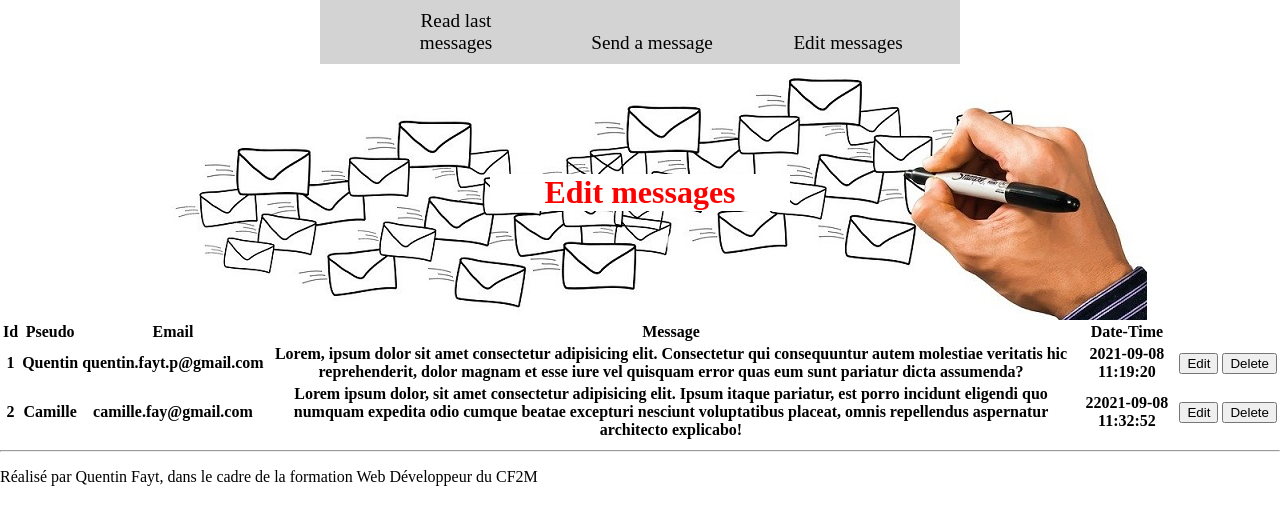
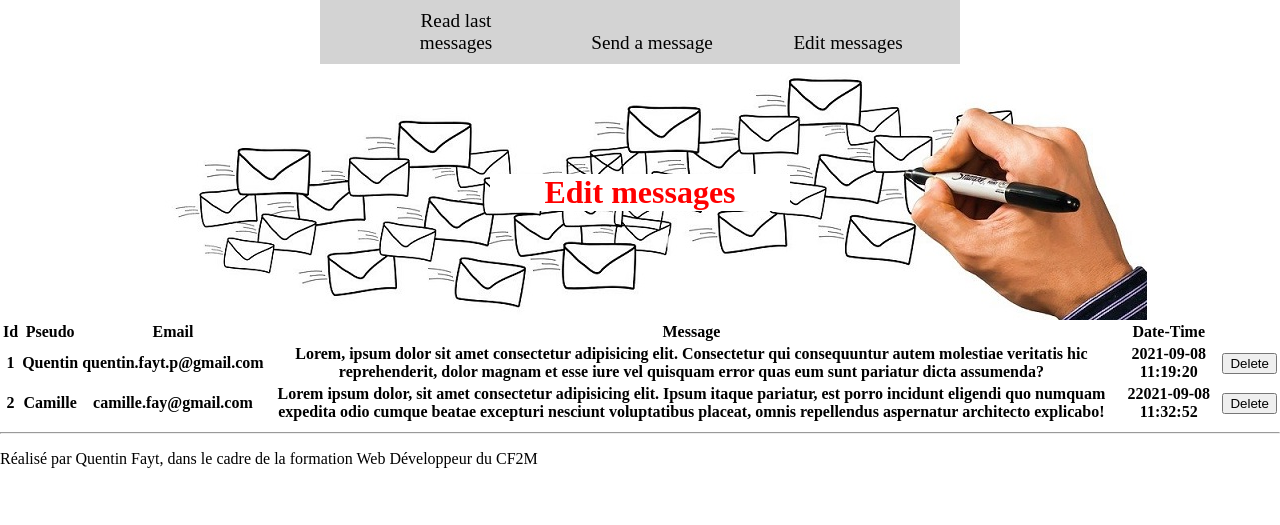
Before and after one commit to QuentinFayt/guest_book, a PHP site: page /editing.php in a window 1280 px wide. Shown: the top 525 px of the page. Run offline with PHP 8.4, Linux system fonts and the light colour scheme; lists and menus that the app fills with data are empty.

Commit message:
adding comment sql requests

```diff
--- a/editing.php
+++ b/editing.php
@@ -30,12 +30,11 @@
                 <th>Message</th>
                 <th>Date-Time</th>
                 <th>
-                    <!-- Edit -->
-                </th>
-                <th>
-                    <!-- Delete -->
+                    <!-- Delete with a button that will send a request like DELETE FROM `messages` WHERE id = X
+                    x will be the message we want to erase-->
                 </th>
             </tr>
+            <!-- will get the informations from the DB by a request like SELECT * FROM `messages` ORDER BY `id` DESC that will order it from the newer to the older-->
             <!-- On va boucler sur chaque nouvelle ligne pour chaque message présent dans la base de données plutôt que d'afficher en dur X messages -->
             <!-- Content rows -->
             <tr>
@@ -44,7 +43,6 @@
                 <th>quentin.fayt.p@gmail.com</th>
                 <th>Lorem, ipsum dolor sit amet consectetur adipisicing elit. Consectetur qui consequuntur autem molestiae veritatis hic reprehenderit, dolor magnam et esse iure vel quisquam error quas eum sunt pariatur dicta assumenda?</th><!-- First message in index.php -->
                 <th>2021-09-08 11:19:20</th>
-                <th><button>Edit</button></th>
                 <th><button>Delete</button></th>
             </tr>
             <tr>
@@ -53,7 +51,6 @@
                 <th>camille.fay@gmail.com</th>
                 <th>Lorem ipsum dolor, sit amet consectetur adipisicing elit. Ipsum itaque pariatur, est porro incidunt eligendi quo numquam expedita odio cumque beatae excepturi nesciunt voluptatibus placeat, omnis repellendus aspernatur architecto explicabo!</th> <!-- Second message in index.php -->
                 <th>22021-09-08 11:32:52</th>
-                <th><button>Edit</button></th>
                 <th><button>Delete</button></th>
             </tr>
         </table>
--- a/form.php
+++ b/form.php
@@ -21,6 +21,8 @@
         <h1>Send a message</h1>
     </header>
     <main>
+        <!-- Will send the informations to the DB with a request like INSERT INTO `messages`
+        VALUES (NULL,"user-name","user-email","user-message",NOW())-->
         <form method="POST" action="form.php">
             <label for="pseudo">Pseudo</label><input type="text" name="pseudo" id="pseudo" maxlength="30" />
             <label for="email">E-mail</label><input type="email" name="email" id="email" maxlength="50" />
```
Also changed, not shown: index.php (+9 -5 lines).
